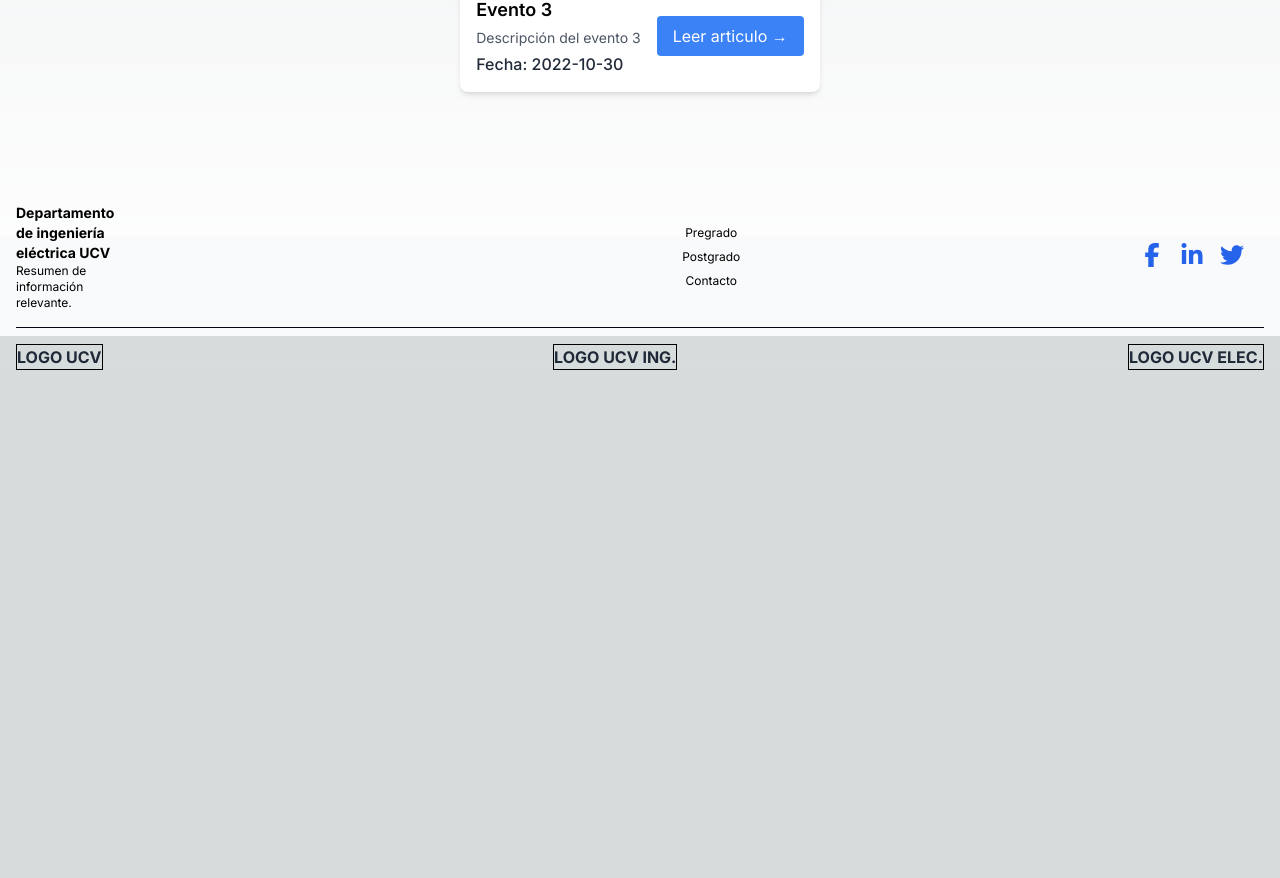
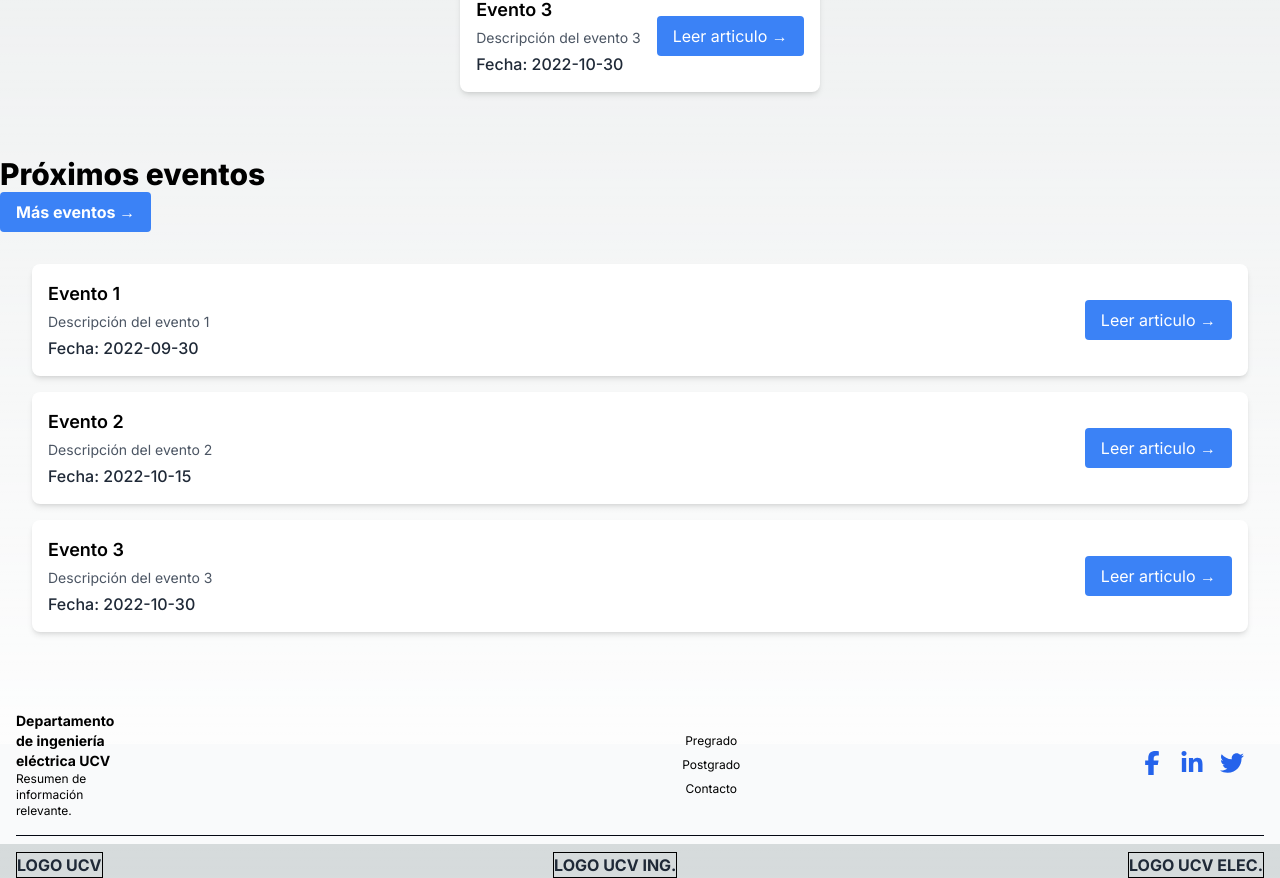
Before and after one commit to LideEieUcv/eie-frontend, a Next.js app: page / in a window 1280 px wide. Shown: the part 1436-2314 px from the top of the page. Before the commit the page ends 1806 px from the top, so only its background shows below. Built offline with nearby package versions, Linux system fonts and the light colour scheme.

Commit message:
fix: adding proximos eventos y adding Navbar and footer at layout

```diff
--- a/app/acerca-de/page.tsx
+++ b/app/acerca-de/page.tsx
@@ -5,9 +5,7 @@ import Footer from '@/app/components/footer';
 const Index = () => {
   return (
     <div className="container mx-auto py-20">
-      <Navbar />
       <h1><center>Acerca de...</center></h1>
-      <Footer />
     </div>
   );
 };
--- a/app/informacion-academica/page.tsx
+++ b/app/informacion-academica/page.tsx
@@ -5,9 +5,7 @@ import Footer from '@/app/components/footer';
 const Index = () => {
   return (
     <div className="container mx-auto py-20">
-      <Navbar />
       <h1><center>Informacion Academica</center></h1>
-      <Footer />
     </div>
   );
 };
--- a/app/investigacion/page.tsx
+++ b/app/investigacion/page.tsx
@@ -5,9 +5,7 @@ import Footer from '@/app/components/footer';
 const Index = () => {
   return (
     <div className="container mx-auto py-20">
-      <Navbar />
       <h1><center>Investigacion</center></h1>
-      <Footer />
     </div>
   );
 };
--- a/app/layout.tsx
+++ b/app/layout.tsx
@@ -1,11 +1,13 @@
 import type { Metadata } from "next";
 import { Inter } from "next/font/google";
 import "./globals.css";
+import Navbar from '@/app/components/navbar';
+import Footer from '@/app/components/footer';
 
 const inter = Inter({ subsets: ["latin"] });
 
 export const metadata: Metadata = {
-  title: "Create Next App",
+  title: "Electrica UCV",
   description: "Generated by create next app",
 };
 
@@ -16,7 +18,10 @@ export default function RootLayout({
 }>) {
   return (
     <html lang="en">
-      <body className={inter.className}>{children}</body>
+      <body className={inter.className}>{children}
+        <Navbar/>
+        <Footer />
+      </body>
     </html>
   );
 }
--- a/app/noticias-y-eventos/page.tsx
+++ b/app/noticias-y-eventos/page.tsx
@@ -6,9 +6,6 @@ import Footer from '@/app/components/footer';
 const App: React.FC = () => {
   return (
     <div className="container mx-auto py-20">
-      {/* Render the Navbar component here */}
-      <Navbar />
-
       {/* Container for the card grid */}
       <div className="grid grid-cols-1 sm:grid-cols-1 md:grid-cols-2 w-full gap-5">
         <Card
@@ -65,7 +62,6 @@ const App: React.FC = () => {
           date="30 de marzo de 2023"
           content="Este es el contenido del artículo 3. Aquí puedes agregar una descripción más detallada."
         />
-        <Footer />
       </div>
     </div>
   );
--- a/app/page.tsx
+++ b/app/page.tsx
@@ -15,7 +15,6 @@ const eventsData = [
 const Index = () => {
   return (
     <div className="container mx-auto py-20">
-      <Navbar />
       <h1 className='text-3xl font-bold mt-16'><center>ESCUELA DE INGENIERIA ELECTRICA UCV</center></h1>
       <h2 className='my-5 font-medium'><center>Bienvenido a la Escuela de Ingeniería Eléctrica de la Facultad de Ingeniería. Como parte de la <br></br>política e integración de la información UCV, estamos realizando la migración de nuestro<br></br> sitio web al nuevo Portal.</center></h2>
       <div className= "flex flex-row justify-center items-center py-4 gap-x-5 ">
@@ -45,7 +44,20 @@ const Index = () => {
       <div className='justify-center flex flex-row mt-16 mb-16'>
         <Calendar events={eventsData} />
       </div>
-      <Footer />
+
+      <div className='flex flex-col'>
+        <div className='flex'>
+          <h1 className='font-extrabold text-3xl'>Próximos eventos</h1>
+        </div>
+        <div className='flex '>
+          <a href="/noticias-y-eventos" className='font-bold text-md bg-blue-500 text-white px-4 py-2 rounded hover:bg-blue-600 transition'>Más eventos →</a>
+        </div>
+
+        <div className="p-8 grid-row">
+          <Calendar events={eventsData} />
+        </div>
+      </div>
+
     </div>
   );
 };
--- a/app/personas/page.tsx
+++ b/app/personas/page.tsx
@@ -5,9 +5,7 @@ import Footer from '@/app/components/footer';
 const Index = () => {
   return (
     <div className="container mx-auto py-20">
-      <Navbar />
       <h1><center>Personas</center></h1>
-      <Footer />
     </div>
   );
 };
```
